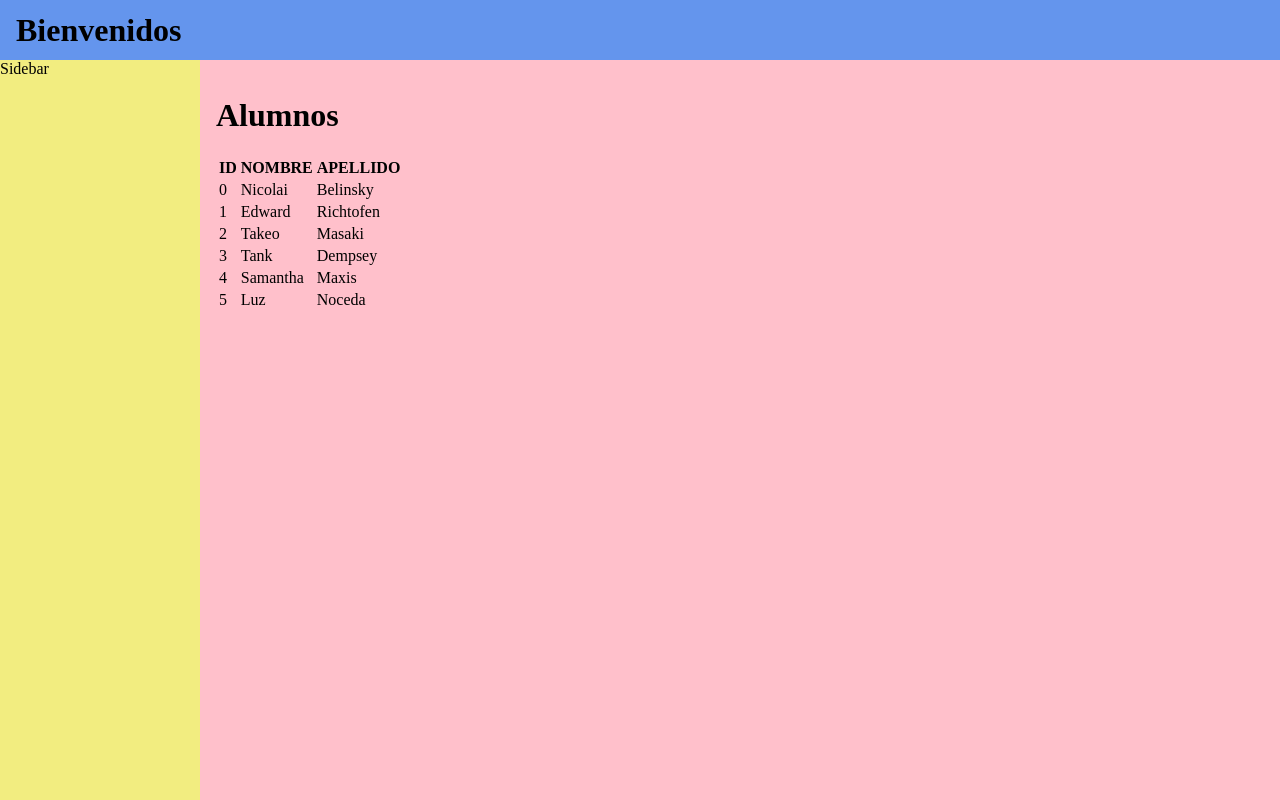
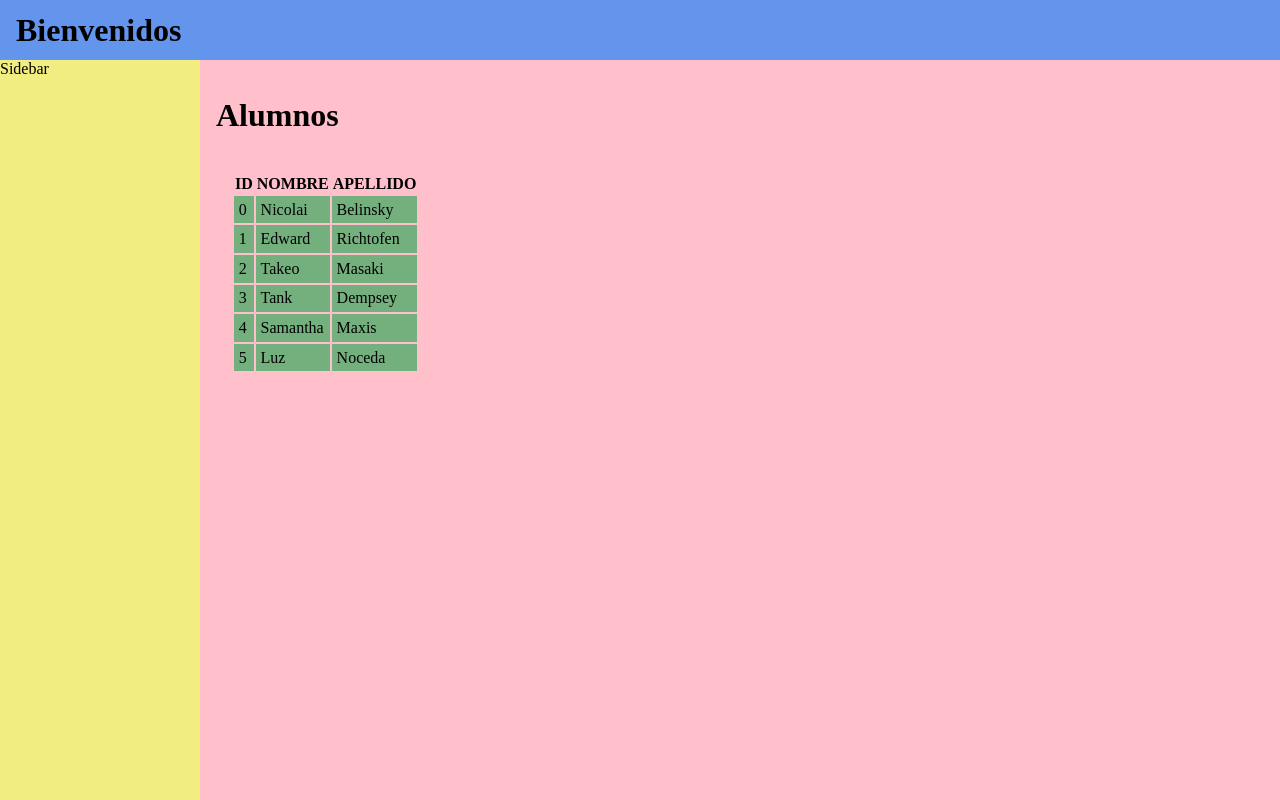
Before and after one commit to Marco-Pontiz/Angular, an Angular app: page / in a window 1280 px wide. Built offline with nearby package versions, Linux system fonts and the light colour scheme.

Commit message:
Modificando tabla

```diff
--- a/src/app/app.component.css
+++ b/src/app/app.component.css
@@ -1,3 +1,12 @@
+.tabla-alumnos {
+    padding:1rem
+}
+
+td{
+    padding:0.3rem
+}
+
 .wall-green {
     background-color:rgb(116, 176, 126);
+    border-color: black;
 }
--- a/src/app/app.component.html
+++ b/src/app/app.component.html
@@ -3,7 +3,7 @@
 <app-main-wrapper>
 
 <h1>{{ sub_title }}</h1>
-<table>
+<table class="tabla-alumnos">
 <thead>
     <tr>
         <th>ID</th>
@@ -12,7 +12,7 @@
     </tr>
 </thead>
 <tbody>
-    <tr *ngFor ="let alumno of alumnos; let i = index" [ngClass]="i % 2 === 0 ? 'evenBg': 'oddBg'">
+    <tr class="wall-green" *ngFor ="let alumno of alumnos; let i = index" [ngClass]="i % 2 === 0 ? 'evenBg': 'oddBg'">
         <td>{{i}}</td>
         <td>{{alumno.nombre}}</td>
         <td>{{alumno.apellido}}</td>
```
